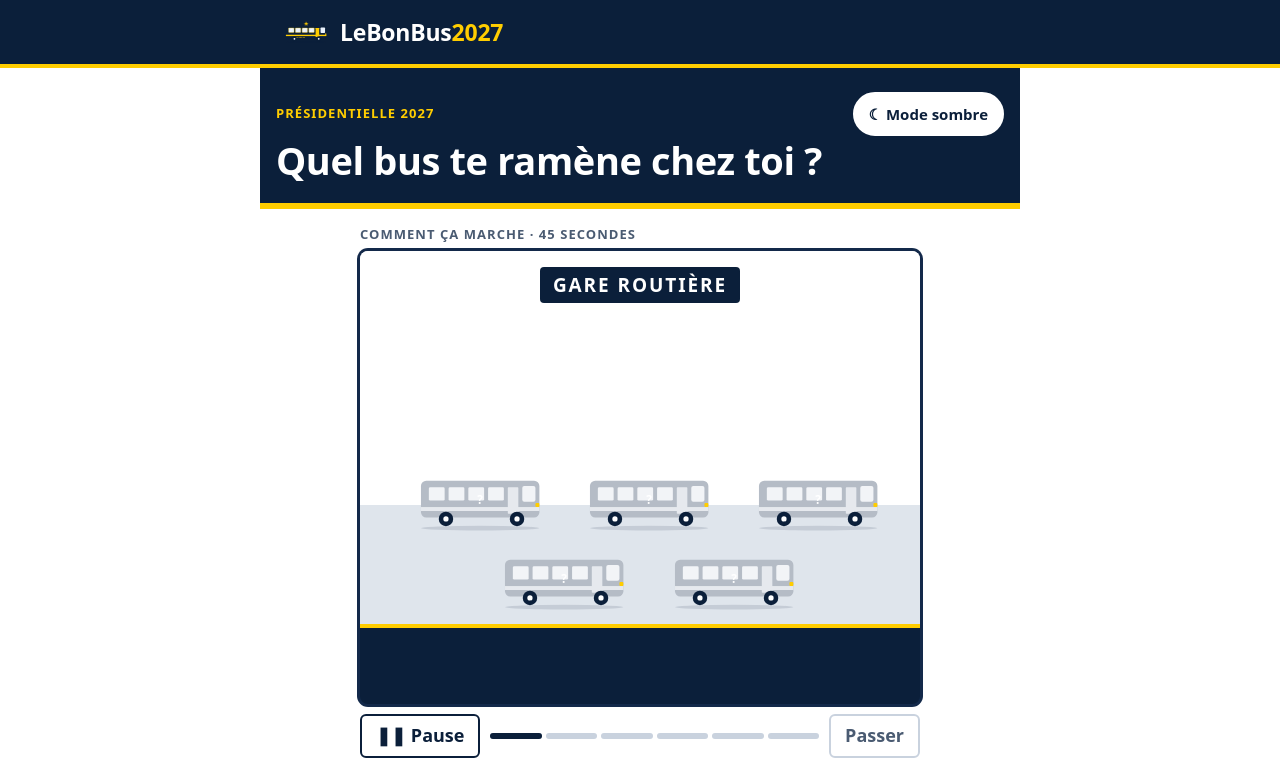
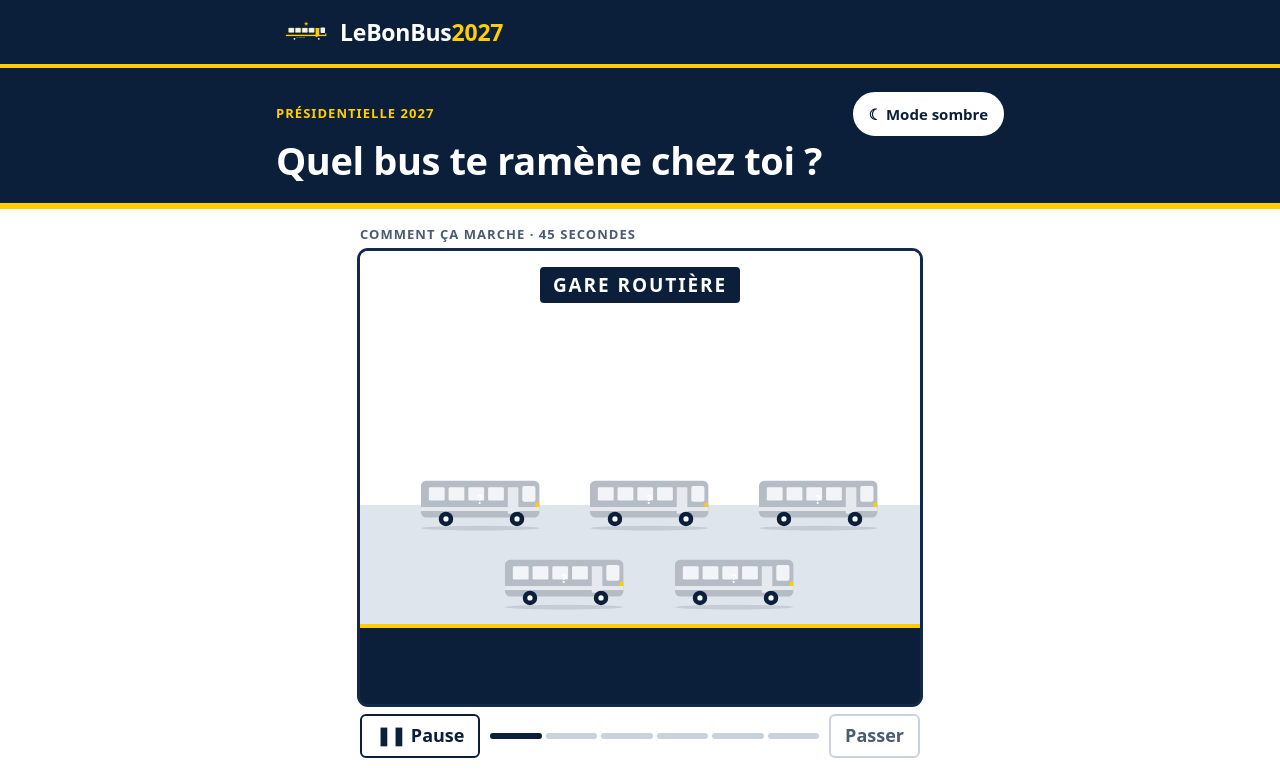
Before and after one commit to LeBonBus2027/bon-bus-2027, a Svelte app: page / in a window 1280 px wide. Shown: the top 774 px of the page. Built offline with nearby package versions, Linux system fonts and the light colour scheme.

Commit message:
Accueil : bandeau « Quel bus te ramène chez toi ? » en pleine largeur
Le fond déborde de la colonne comme l'en-tête et le pied de page
(border-image), sans défilement horizontal ; le texte reste aligné sur la
colonne. Réglages locaux de Claude Code ignorés par git.

```diff
--- a/src/ecrans/Accueil.svelte
+++ b/src/ecrans/Accueil.svelte
@@ -62,7 +62,9 @@
 <p class="info petit">Rien n'est enregistré : tout se passe dans ton navigateur et disparaît quand tu fermes la page. Pas de compte, pas de cookie, pas de pub.</p>
 
 <style>
-  .hero { background: var(--marque); color: #fff; margin: -20px -16px 16px; padding: 24px 16px 22px; border-bottom: 6px solid var(--jaune); }
+  /* Bandeau pleine largeur comme l'en-tête : le fond déborde de la colonne (border-image), sans créer de défilement horizontal. */
+  .hero { position: relative; background: var(--marque); color: #fff; margin: -20px -16px 22px; padding: 24px 16px 22px; border-image-source: linear-gradient(var(--marque), var(--marque)); border-image-slice: 0 fill; border-image-outset: 0 100vmax; }
+  .hero::after { content: ""; position: absolute; left: 0; right: 0; bottom: -6px; height: 6px; border-image-source: linear-gradient(var(--jaune), var(--jaune)); border-image-slice: 0 fill; border-image-outset: 0 100vmax; }
   .hero p { color: var(--jaune); margin: 0 0 6px; }
   .haut { display: flex; justify-content: space-between; align-items: center; gap: 8px; margin-bottom: 4px; }
   .haut p { margin: 0; }
```
Also changed, not shown: 1 other file (tests, documents, lock files or other folders).
